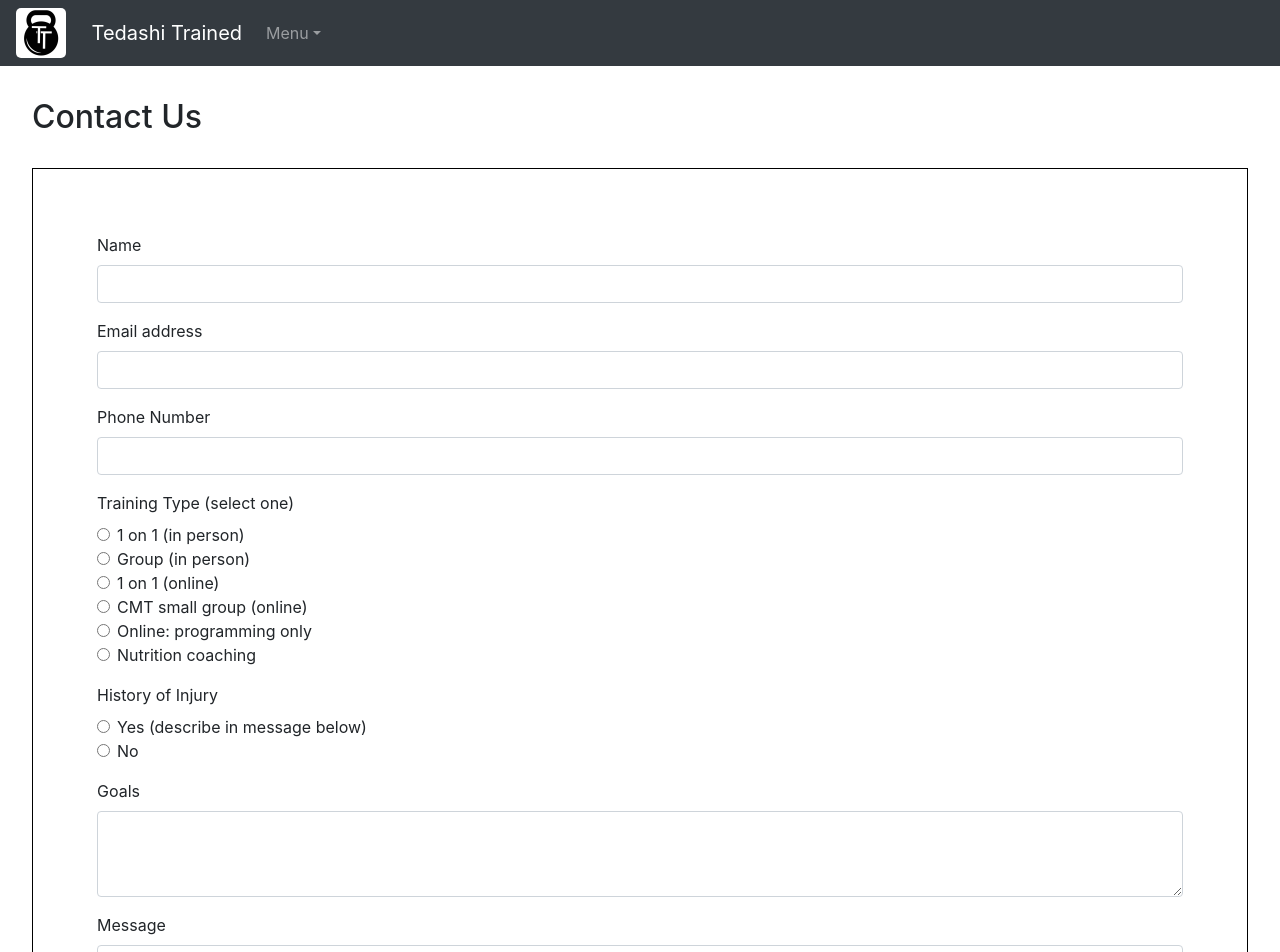
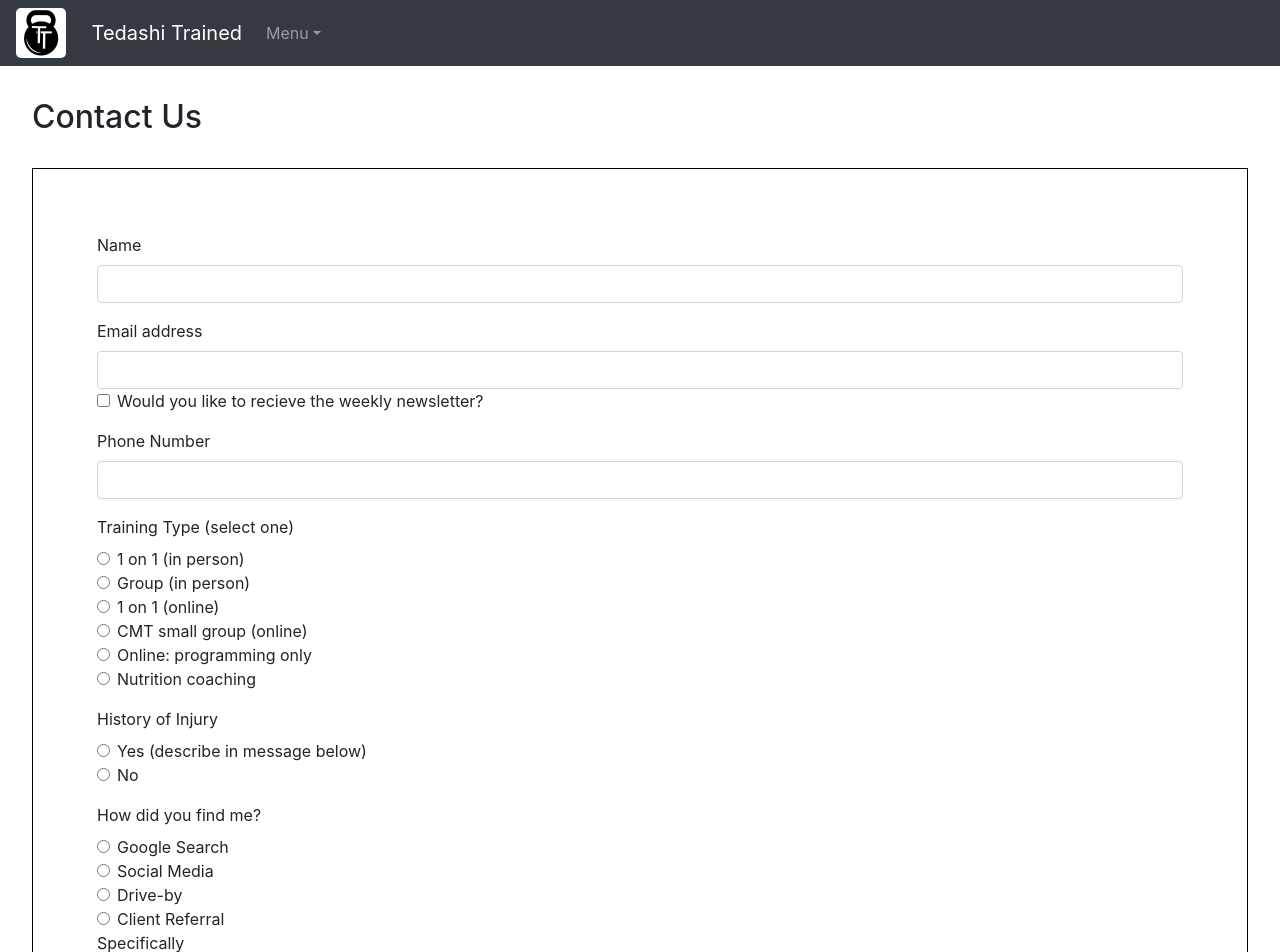
Before and after one commit to myerstina515/tedashitrained, a React (Create React App) app: page /contact in a window 1280 px wide. Shown: the top 952 px of the page. Built offline with nearby package versions, Linux system fonts and the light colour scheme.

Commit message:
added styling for large screens and updated contact form/display

```diff
--- a/src/App.css
+++ b/src/App.css
@@ -84,17 +84,9 @@
 }
 @media(min-width: 1065px){
   .container{
-    /* width: 375px; */
-    /* display: block; */
     padding-left: 10vw;
     border: 8px inset rgba(201, 201, 201, 0.851);
   }
-  /* #images{
-    height: 110vh;
-  }
-  #carouselImages{
-    height: 90vh;
-  } */
   #caption{
     height: 10vh;
     color: black;
@@ -103,4 +95,20 @@
   #h3{
     font-size: 2vh;
   }
+  #containerLeft{
+    display: grid;
+    grid-template-columns: 25% 73%;
+  }
+  #containerRight{
+    display: grid;
+    grid-template-columns: 73% 25%;
+  }
+  #rightDiv, #display{
+    display: grid;
+    grid-template-rows: 45% 50%;
+  }
+  #displayImages{
+    margin-left: auto;
+    margin-right: auto;
+  }
 }
--- a/src/components/ContactForm.js
+++ b/src/components/ContactForm.js
@@ -37,7 +37,9 @@ const ContactForm = (props) => {
       injury: item.injury,
       goals: item.goals,
       message: item.message,
-      contacted: "no"
+      contacted: "no",
+      routedFrom: (item.routedFrom, item.referredBy),
+      newsletter: item.newsletter
     })
       .then(results => {
         console.log('inside the .then ', results);
@@ -65,6 +67,14 @@ const ContactForm = (props) => {
           <Form.Group controlId="formBasicPassword">
             <Form.Label>Email address</Form.Label>
             <Form.Control onChange={handleChange} type="text" name="emailAddress"></Form.Control>
+            <Form.Group onChange={handleChange}>
+              <Form.Check
+                type="checkbox"
+                name="newsletter"
+                value="yes"
+                label="Would you like to recieve the weekly newsletter?"
+              />
+            </Form.Group>
           </Form.Group>
           <Form.Group>
             <Form.Label>Phone Number</Form.Label>
@@ -75,20 +85,20 @@ const ContactForm = (props) => {
             <Form.Check
               type="radio"
               name="trainingType"
-              value="1on1"
+              value="1 on 1"
               label="1 on 1 (in person)"
             />
             <Form.Check
               type="radio"
               name="trainingType"
               label="Group (in person)"
-              value="groupInPerson"
+              value="Group: In Person"
             />
             <Form.Check
               type="radio"
               name="trainingType"
               label="1 on 1 (online)"
-              value="1on1online"
+              value="1-on-1 (online)"
             />
             <Form.Check
               type="radio"
@@ -100,13 +110,13 @@ const ContactForm = (props) => {
               type="radio"
               name="trainingType"
               label="Online: programming only"
-              value="onlineProgramming"
+              value="Online Programming"
             />
             <Form.Check
               type="radio"
               name="trainingType"
               label="Nutrition coaching"
-              value="nutritionCoaching"
+              value="Nutrition Coaching"
             />
           </Form.Group>
           <Form.Group onChange={handleChange} name="injury">
@@ -124,6 +134,36 @@ const ContactForm = (props) => {
               value="false"
             />
           </Form.Group>
+          <Form.Group onChange={handleChange} name="routedFrom">
+            <Form.Label>How did you find me?</Form.Label>
+            <Form.Check
+              type="radio"
+              name="routedFrom"
+              label="Google Search"
+              value="true"
+            />
+            <Form.Check
+              type="radio"
+              name="routedFrom"
+              label="Social Media"
+              value="false"
+            />
+            <Form.Check
+              type="radio"
+              name="routedFrom"
+              label="Drive-by"
+              value="false"
+            />
+            <Form.Check
+              type="radio"
+              name="routedFrom"
+              label="Client Referral"
+              value="false"
+            />
+            <Form.Label>Specifically</Form.Label>
+            <Form.Control onChange={handleChange} as="textarea" rows={1} name="referredBy" />
+          </Form.Group>
+
           <Form.Group>
             <Form.Label>Goals</Form.Label>
             <Form.Control onChange={handleChange} as="textarea" rows={3} name="goals" />
--- a/src/components/ContactForm.scss
+++ b/src/components/ContactForm.scss
@@ -9,7 +9,7 @@
   font-size: 20px;
 }
 #bodyArea{
-  height: 150vh;
+  height: 180vh;
 }
 #contactUs{
   margin: 2.5%;
--- a/src/components/Kettlebell.js
+++ b/src/components/Kettlebell.js
@@ -96,8 +96,10 @@ const Kettlebell = (props) => {
                     <Card.Title>{contacts.name}</Card.Title>
                     <Card.Text id="text">ID: {contacts._id}</Card.Text>
                     <Card.Text id="text">Email: {contacts.emailAddress}</Card.Text>
+                    <Card.Text id="text">Newsletter: {contacts.newsletter}</Card.Text>
                     <Card.Text id="text">Phone: {contacts.phoneNumber}</Card.Text>
                     <Card.Text id="text">Type: {contacts.trainingType}</Card.Text>
+                    <Card.Text id="text">Routed: {contacts.routedFrom}</Card.Text>
                     {contacts.injury === "true"
                       ? <Card.Text id="textDanger">Injury: {contacts.injury}</Card.Text>
                       : <Card.Text id="text">Injury: {contacts.injury}</Card.Text>}
@@ -127,8 +129,10 @@ const Kettlebell = (props) => {
                     <Card.Title>{contacts.name}</Card.Title>
                     <Card.Text id="text">ID: {contacts._id}</Card.Text>
                     <Card.Text id="text">Email: {contacts.emailAddress}</Card.Text>
+                    <Card.Text id="text">Newsletter: {contacts.newsletter}</Card.Text>
                     <Card.Text id="text">Phone: {contacts.phoneNumber}</Card.Text>
                     <Card.Text id="text">Type: {contacts.trainingType}</Card.Text>
+                    <Card.Text id="text">Routed: {contacts.routedFrom}</Card.Text>
                     {contacts.injury === "true"
                       ? <Card.Text id="textDanger">Injury: {contacts.injury}</Card.Text>
                       : <Card.Text id="text">Injury: {contacts.injury}</Card.Text>}
--- a/src/components/Services.js
+++ b/src/components/Services.js
@@ -9,7 +9,7 @@ const Services = () => {
   return (
     <>
       <div id="containerLeft">
-        <div><img id="displayImages" alt="one on one training" src={Ashley}>
+        <div id="display"><img id="displayImages" alt="one on one training" src={Ashley}>
         </img><img id="displayImages" class="second" alt="Nathania pushing sled" src={Nathania}></img></div>
         <div id="textDiv">
           <h2>In Person: One on One/Couples Training</h2>
@@ -47,7 +47,7 @@ const Services = () => {
         <div id="rightDiv"><img id="displayImages" alt="virtual/online training" src={TedashiGroupTraining}></img></div>
       </div>
       <div id="containerLeft">
-        <div><img id="displayImages" alt="one on one training" src={TedashiGroupTraining}>
+        <div id="display"><img id="displayImages" alt="one on one training" src={TedashiGroupTraining}>
         </img></div>
         <div id="textDiv">
           <h2>Training Club (Group Training) </h2>
--- a/src/components/Services.scss
+++ b/src/components/Services.scss
@@ -17,9 +17,9 @@
   margin: 3vw;
   border: 1px black solid;
   padding: 2vw;
-  #displayImages{
-    margin-left: 15px;
-  }
+  // #displayImages{
+  //   // margin-left: 15px;
+  // }
 }
 #displayImages{
   width: 100%;
```
Also changed, not shown: src/App.scss (+0 -7 lines).
